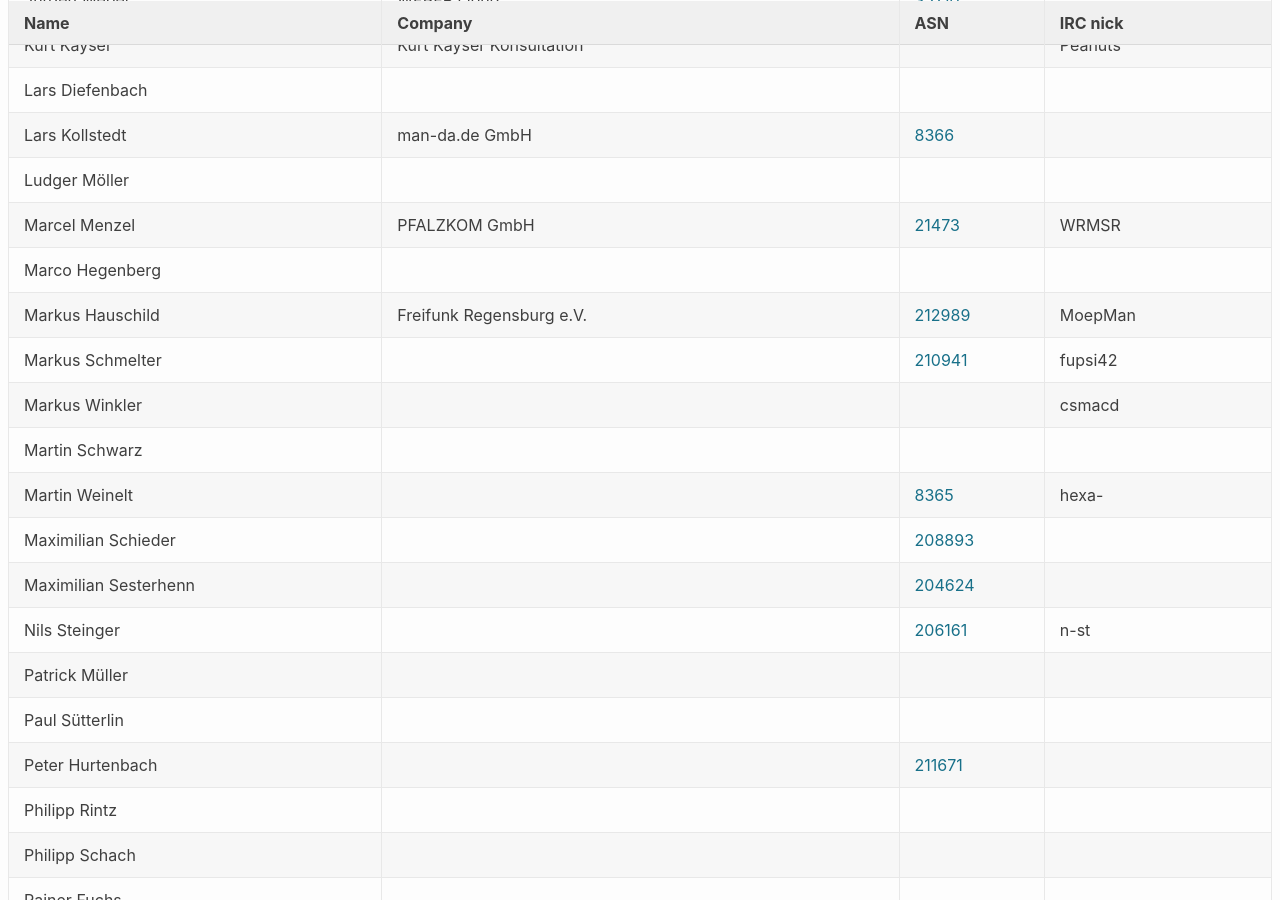
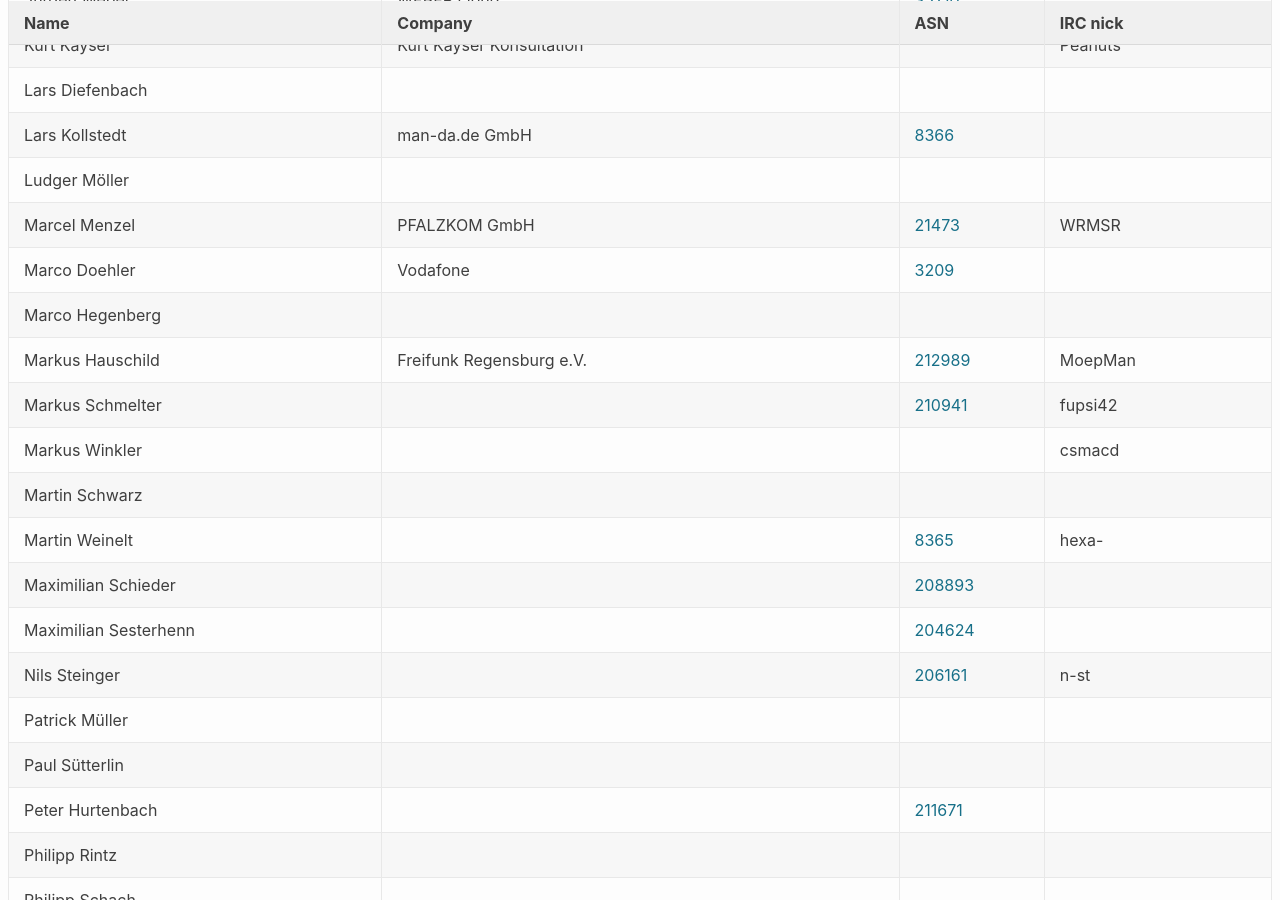
Before and after one commit to denog/pretix-attendeelist, a Jekyll site: the page built from denog14/index.md, in a window 1280 px wide and 900 px high, scrolled down 1318 px. Built offline with Jekyll 4.4.1, drawn with Linux system fonts in a browser that asks for light colours.

Commit message:
Latest data: Thu Sep 22 20:36:24 UTC 2022

```diff
--- a/_data/attendees_denog14_onsite.json
+++ b/_data/attendees_denog14_onsite.json
@@ -190,6 +190,12 @@
     "company": "PFALZKOM GmbH",
     "irc": "WRMSR",
     "asn": "21473"
+  },
+  {
+    "name": "Marco Doehler",
+    "company": "Vodafone",
+    "irc": null,
+    "asn": "3209"
   },
   {
     "name": "Marco Hegenberg",
```
